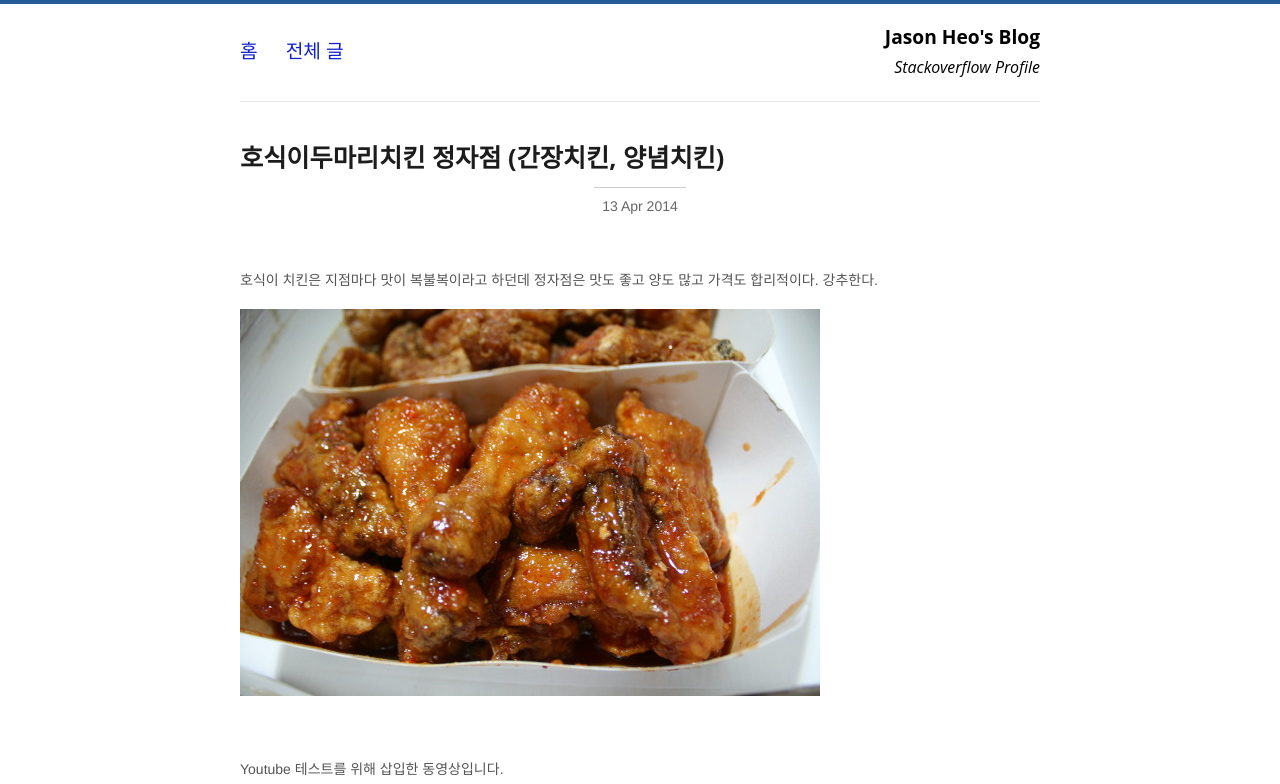
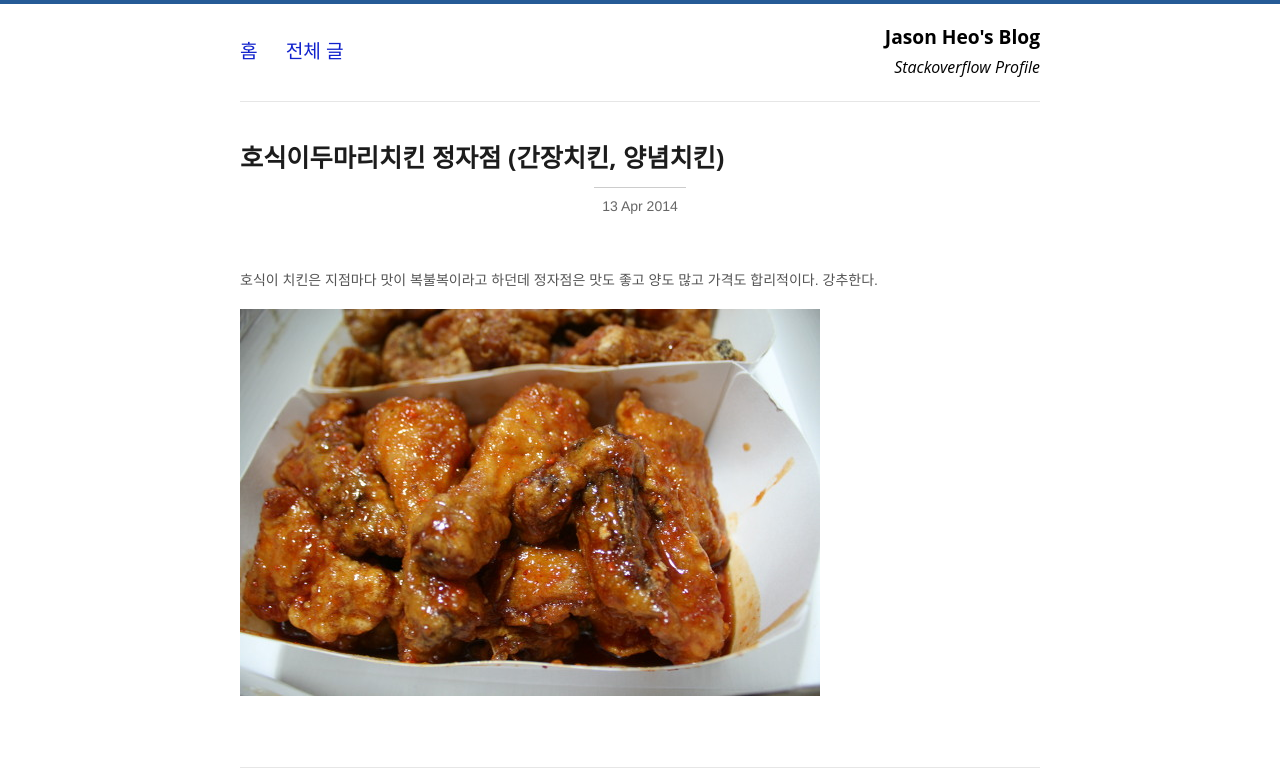
Before and after one commit to jason-heo/jason-heo.github.io, a Jekyll site: the page built from _posts/2014-01-03-jeongja-hosiki.md, in a window 1280 px wide. Shown: the top 784 px of the page. Built offline with Jekyll 4.4.1, drawn with Linux system fonts in a browser that asks for light colours; comment, search, counter and statistics services are not loaded; grey boxes are pictures that could not be loaded.

Commit message:
youtube test 영상 삭제

```diff
--- a/_includes/adsense-bottom.md
+++ b/_includes/adsense-bottom.md
@@ -9,9 +9,3 @@
 <script>
      (adsbygoogle = window.adsbygoogle || []).push({});
 </script>
-
-<BR>
-Youtube 테스트를 위해 삽입한 동영상입니다.
-<BR>
-
-<iframe width="560" height="315" src="https://www.youtube.com/embed/toHP1OdtITg" frameborder="0" allow="accelerometer; autoplay; encrypted-media; gyroscope; picture-in-picture" allowfullscreen></iframe>
```
